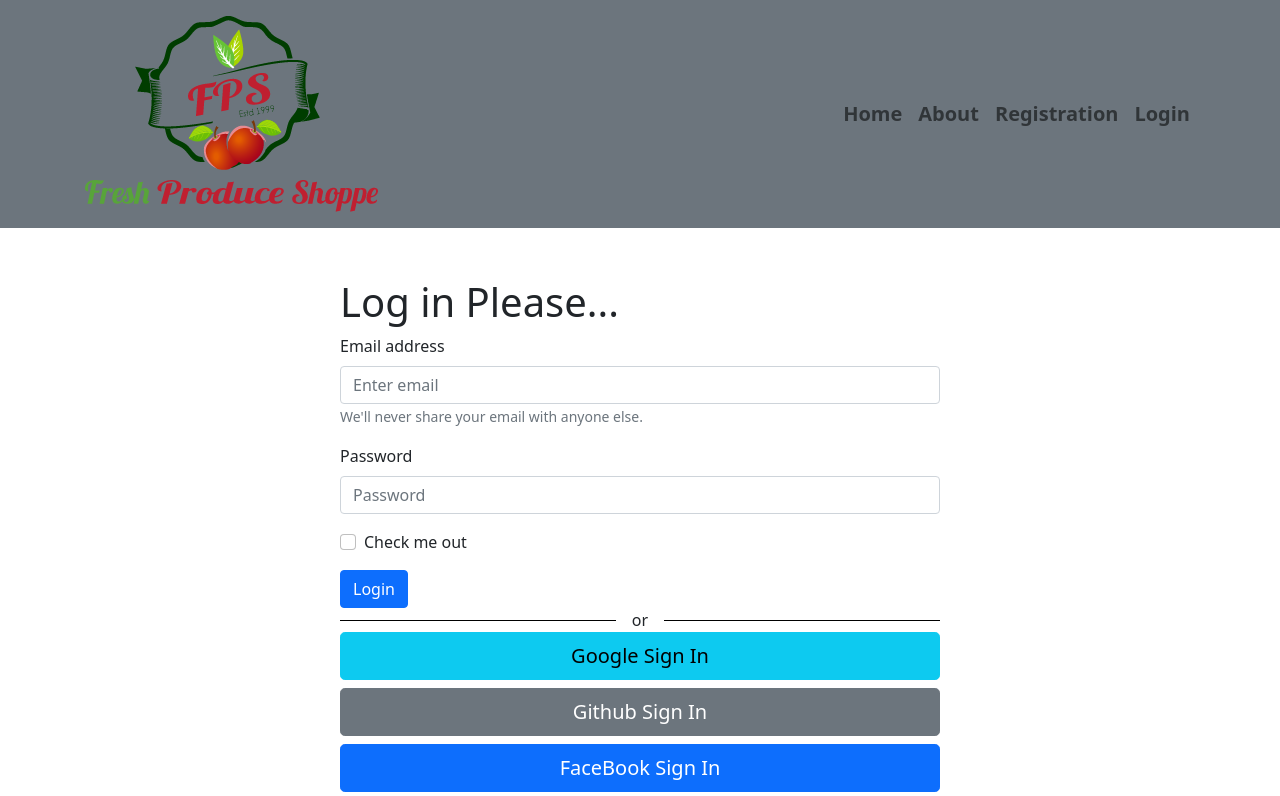
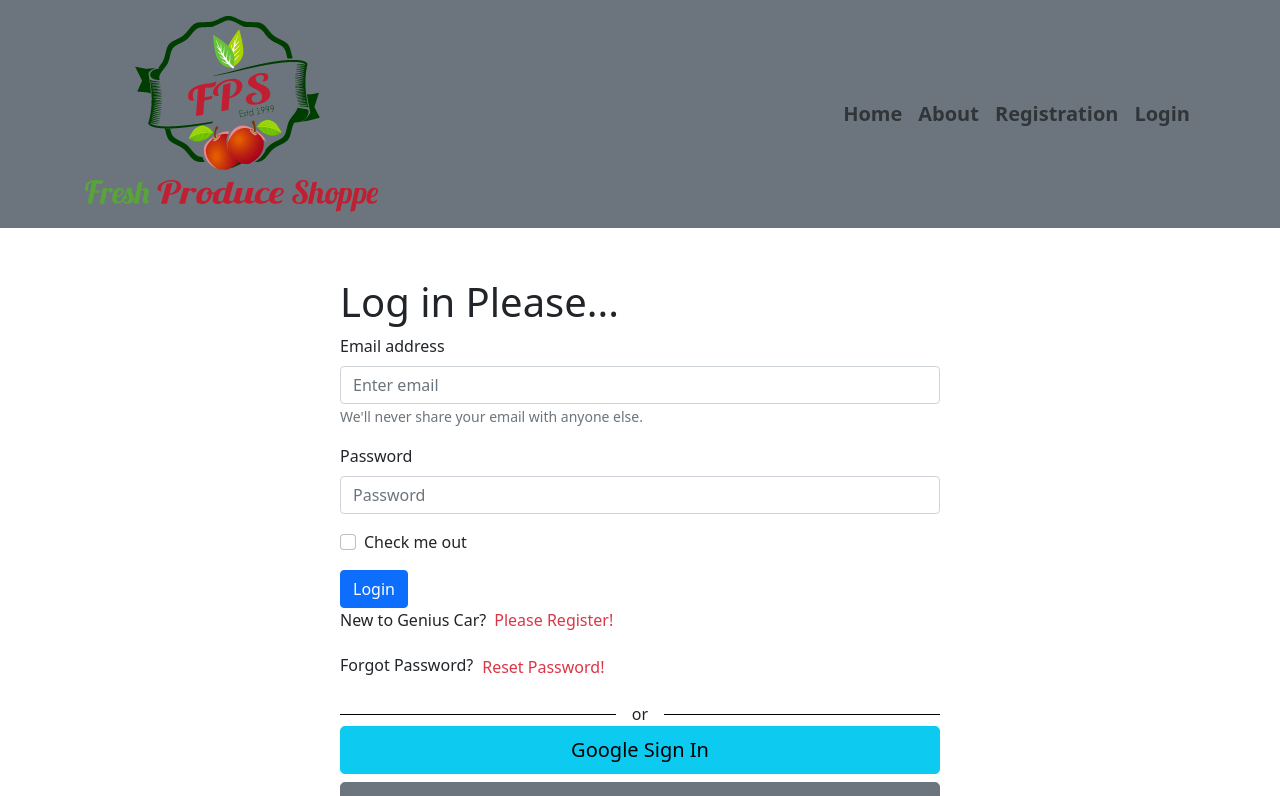
Before and after one commit to Anirbanjyoti/fruits_market_client, a React (Create React App) app: page /login in a window 1280 px wide. Shown: the top 796 px of the page. Built offline with nearby package versions, Linux system fonts and the light colour scheme; no server answers.

Commit message:
Login page complete with email password

```diff
--- a/package.json
+++ b/package.json
@@ -6,6 +6,7 @@
     "@testing-library/jest-dom": "^5.16.4",
     "@testing-library/react": "^13.3.0",
     "@testing-library/user-event": "^13.5.0",
+    "axios": "^0.27.2",
     "bootstrap": "^5.1.3",
     "firebase": "^9.9.0",
     "react": "^18.2.0",
--- a/src/Pages/Login/Login.js
+++ b/src/Pages/Login/Login.js
@@ -1,4 +1,4 @@
-import React from "react";
+import React, { useRef } from "react";
 import Button from "react-bootstrap/Button";
 import Form from "react-bootstrap/Form";
 import PagesHeader from "../PagesHeader/PagesHeader";
@@ -7,33 +7,78 @@ import "./Login.css";
 // import auth from "../../firebase.init";
 // import { useAuthState } from "react-firebase-hooks/auth";
 import SocialLogin from "../SocialLogin/SocialLogin";
+import { Link, useLocation, useNavigate } from "react-router-dom";
+import auth from "../../firebase.init";
+import {
+  useSendPasswordResetEmail,
+  useSignInWithEmailAndPassword,
+} from "react-firebase-hooks/auth";
+import Loading from "../Shared/Loading/Loading";
+import { toast } from "react-toastify";
+import axios from "axios";
 
 const Login = () => {
-  // const [user, loading, error] = useAuthState(auth);
-  // const navigate = useNavigate()
-  // let errorElement;
-  // if (error) {
-  //   errorElement = (
-  //     <div>
-  //       <p className="text-danger">Error: {error.message}</p>
-  //     </div>
-  //   );
-  // }
-  // if (loading) {
-  //   return <p>Loading...</p>;
-  // }
-  // if (user) {
-  //   navigate('/donation');
-  // }
+  const navigate = useNavigate();
+  const [signInWithEmailAndPassword, user, loading, error] =
+    useSignInWithEmailAndPassword(auth);
+  const [sendPasswordResetEmail, sending] = useSendPasswordResetEmail(auth);
+
+  let errorElement;
+  // useRef
+  const emailRef = useRef(" ");
+  const passwordRef = useRef(" ");
+  const handleUserLogin = async (event) => {
+    event.preventDefault();
+    const email = emailRef.current.value;
+    const password = passwordRef.current.value;
+    await signInWithEmailAndPassword(email, password);
+    const { data } = await axios.post(
+      "https://sleepy-harbor-68407.herokuapp.com/login",
+      { email }
+    );
+    localStorage.setItem("accessToken", data.accessToken);
+    console.log(data);
+    // navigate(from, { replace: true });
+  };
+  //
+  const handleRegister = () => {
+    navigate("/register");
+  };
+  const resetPassword = async () => {
+    const email = emailRef.current.value;
+    if (email) {
+      await sendPasswordResetEmail(email);
+      toast("Sent email Please Check Inbox!");
+    } else {
+      toast("Please Enter Email!");
+    }
+  };
+  if (error) {
+    errorElement = <p className="text-danger">Error: {error?.message}</p>;
+  }
+  // Redirection page
+  const location = useLocation();
+  let from = location.state?.from?.pathname || "/";
+  if (user) {
+    navigate(from, { replace: true });
+  }
+  // Show loading
+  if (loading || sending) {
+    return <Loading></Loading>;
+  }
   return (
     <div>
       <PagesHeader></PagesHeader>
       <div style={{ width: "600px", margin: "50px auto" }}>
         <h1>Log in Please...</h1>
-        <Form>
+        <Form onSubmit={handleUserLogin}>
           <Form.Group className="mb-3" controlId="formBasicEmail">
             <Form.Label>Email address</Form.Label>
-            <Form.Control type="email" placeholder="Enter email" />
+            <Form.Control
+              ref={emailRef}
+              type="email"
+              placeholder="Enter email"
+            />
             <Form.Text className="text-muted">
               We'll never share your email with anyone else.
             </Form.Text>
@@ -41,15 +86,40 @@ const Login = () => {
 
           <Form.Group className="mb-3" controlId="formBasicPassword">
             <Form.Label>Password</Form.Label>
-            <Form.Control type="password" placeholder="Password" />
+            <Form.Control
+              ref={passwordRef}
+                type="password"
+                placeholder="Password"
+             />
           </Form.Group>
           <Form.Group className="mb-3" controlId="formBasicCheckbox">
             <Form.Check type="checkbox" label="Check me out" />
           </Form.Group>
-          <Button variant="primary" type="submit">
+          <p style={{ color: "red" }}>{errorElement}</p>
+          <Button variant="primary"
+              type="submit">
             Login
           </Button>
         </Form>
+        <p>
+            New to Genius Car?
+            <Link
+              className="ps-2 text-decoration-none text-danger"
+              to="/register"
+              onClick={handleRegister}
+            >
+              Please Register!
+            </Link>
+          </p>
+          <p>
+            Forgot Password?
+            <button
+              className="btn btn-link ps-2 text-decoration-none text-danger"
+              onClick={resetPassword}
+            >
+              Reset Password!
+            </button>
+          </p>
         {/* {errorElement} */}
         <SocialLogin></SocialLogin>
       </div>
--- a/src/Pages/Register/Register.js
+++ b/src/Pages/Register/Register.js
@@ -2,11 +2,10 @@ import React, { useState } from "react";
 import Button from "react-bootstrap/Button";
 import Form from "react-bootstrap/Form";
 import Loading from "../Shared/Loading/Loading";
-import { ToastContainer, toast } from "react-toastify";
-import "react-toastify/dist/ReactToastify.css";
 import { useCreateUserWithEmailAndPassword, useUpdateProfile } from "react-firebase-hooks/auth";
 import auth from "../../firebase.init";
 import PagesHeader from "../PagesHeader/PagesHeader";
+import { Link } from "react-router-dom";
 
 const Register = () => {
   // const navigate = useNavigate();
@@ -92,8 +91,13 @@ const Register = () => {
           Sign Up
         </Button>
       </Form>
+      <p>
+            Already have an account?
+            <Link className="ps-2 text-decoration-none" to="/login">
+              Please Login!
+            </Link>
+          </p>
     </div>
-    <ToastContainer></ToastContainer>
     </div>
   );
 };
```
Also changed, not shown: 1 other file (tests, documents, lock files or other folders).
